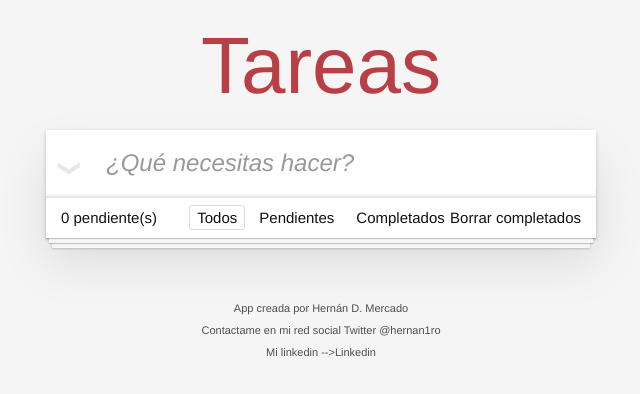
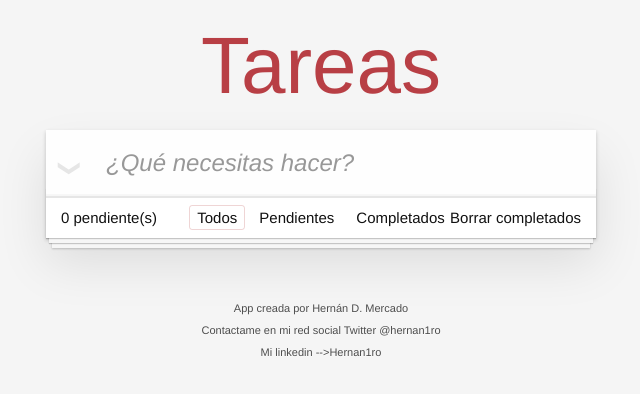
Before and after one commit to Hernan1ro/Lista-de-tareas, a website built with webpack: page docs/index.html in a window 1280 px wide. Shown: the full height of the page, 319-959 px from the left. Built offline with nearby package versions, Linux system fonts and the light colour scheme.

Commit message:
Update index.html
Final edition

```diff
--- a/docs/index.html
+++ b/docs/index.html
@@ -1 +1 @@
-<!doctype html><html lang="en"><head><meta charset="utf-8"/><meta name="viewport" content="width=device-width,initial-scale=1"/><title>Lista de tareas app</title><link href="main.a4a17629777df8f52fbb.css" rel="stylesheet"></head><body><section class="todoapp"><header class="header"><h1>Tareas</h1><input class="new-todo" placeholder="¿Qué necesitas hacer?" autofocus/></header><section class="main"><input id="toggle-all" class="toggle-all" type="checkbox"/> <label for="toggle-all">Mark all as complete</label><ul class="todo-list"></ul></section><footer class="footer"><span class="todo-count"><strong>0</strong> pendiente(s)</span><ul class="filters"><li><a class="selected filtro" class="selected" href="#/">Todos</a></li><li><a class="filtro" href="#/active">Pendientes</a></li><li><a class="filtro" href="#/completed">Completados</a></li></ul><button class="clear-completed">Borrar completados</button></footer></section><footer class="info"><p>App creada por <a href="https://twitter.com/Hernan1ro">Hernán D. Mercado</a></p><p>Contactame en mi red social Twitter <a href="https://twitter.com/Hernan1ro">@hernan1ro</a></p><p>Mi linkedin --><a href="https://twitter.com/Hernan1ro">Linkedin</a></p></footer><script src="main.65e8b7288194532e8e29.js"></script></body></html>
+<!doctype html><html lang="en"><head><meta charset="utf-8"/><meta name="viewport" content="width=device-width,initial-scale=1"/><title>Lista de tareas app</title><link href="main.a4a17629777df8f52fbb.css" rel="stylesheet"></head><body><section class="todoapp"><header class="header"><h1>Tareas</h1><input class="new-todo" placeholder="¿Qué necesitas hacer?" autofocus/></header><section class="main"><input id="toggle-all" class="toggle-all" type="checkbox"/> <label for="toggle-all">Mark all as complete</label><ul class="todo-list"></ul></section><footer class="footer"><span class="todo-count"><strong>0</strong> pendiente(s)</span><ul class="filters"><li><a class="selected filtro" class="selected" href="#/">Todos</a></li><li><a class="filtro" href="#/active">Pendientes</a></li><li><a class="filtro" href="#/completed">Completados</a></li></ul><button class="clear-completed">Borrar completados</button></footer></section><footer class="info"><p>App creada por <a href="https://twitter.com/Hernan1ro">Hernán D. Mercado</a></p><p>Contactame en mi red social Twitter <a href="https://twitter.com/Hernan1ro">@hernan1ro</a></p><p>Mi linkedin --><a href="https://www.linkedin.com/in/hernan1ro/">Hernan1ro</a></p></footer><script src="main.65e8b7288194532e8e29.js"></script></body></html>
```
